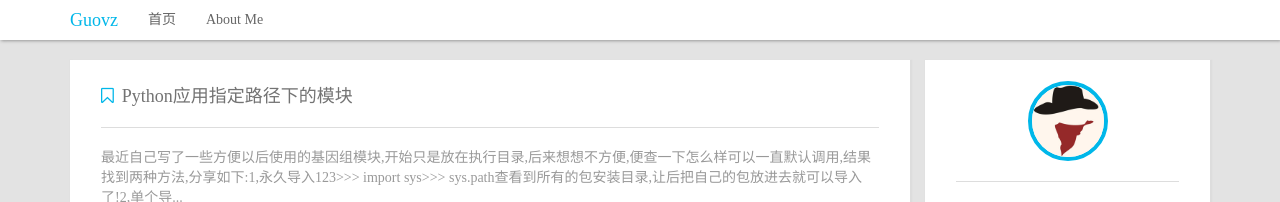
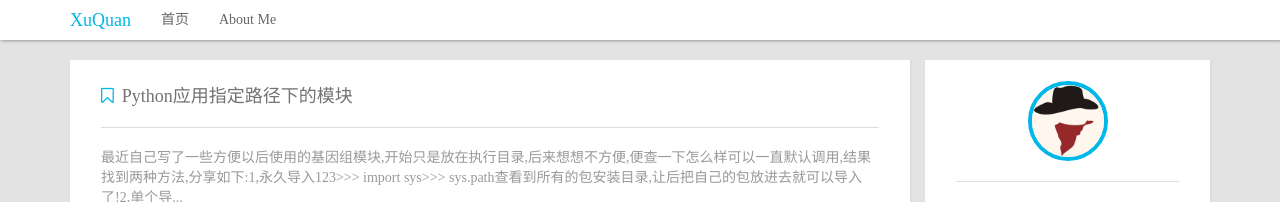
Before and after one commit to bioquan/quanweb, a Jekyll site: the page built from index.html, in a window 1280 px wide. Shown: the top 202 px of the page. Built offline with Jekyll 4.4.1, drawn with Linux system fonts in a browser that asks for light colours; nearby versions of some CDN libraries; the list of posts is cut into pages by our own code; comment, search, counter and statistics services are not loaded.

Commit message:
3rd post

```diff
--- a/_includes/author.html
+++ b/_includes/author.html
@@ -1,6 +1,6 @@
 <div class="panel panel-pithy author">
     <div class="panel-heading avastar">
-        <img src="/assets/images/avatar.jpg" alt="Jaylin Wang"/>
+        <img src="/assets/images/avatar.jpg" alt="Xu Quan"/>
     </div>
     <div class="panel-body">
         有志者事竟成;苦心人天不负!
--- a/_includes/navbar.html
+++ b/_includes/navbar.html
@@ -5,7 +5,7 @@
                     data-target="#pithy-navbar" aria-expanded="false">
                 <i class="fa fa-bars"></i>
             </button>
-            <a class="navbar-brand" href="{{ site.url}}">Guovz</a>
+            <a class="navbar-brand" href="{{ site.url}}">XuQuan</a>
         </div>
 
         <div class="collapse navbar-collapse" id="pithy-navbar">
```
Also changed, not shown: about.md (+1 -1 lines), 1 other file.
